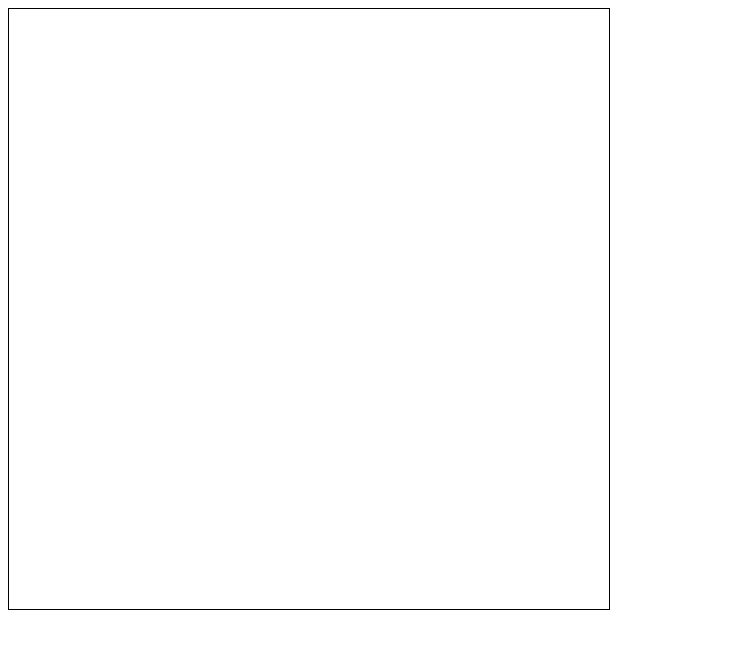
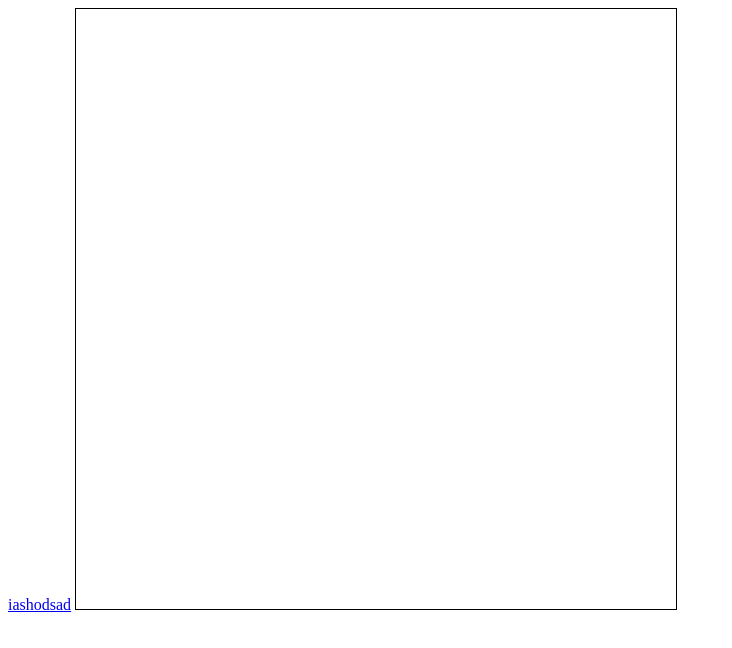
Before and after one commit to ljb520678/ljb520678.github.io, a plain HTML site: page index.html in a window 1280 px wide. Shown: the whole page, without its empty margins (0-732 px from the left). Drawn offline with Linux system fonts and the light colour scheme.

Commit message:
Update index.html

```diff
--- a/index.html
+++ b/index.html
@@ -10,6 +10,7 @@
 	</style>
 </head>
 <body>
+	<a href="zd.html">iashodsad</a>
 	<canvas width="600" height="600"></canvas>
 </body>
 	<script>
```
